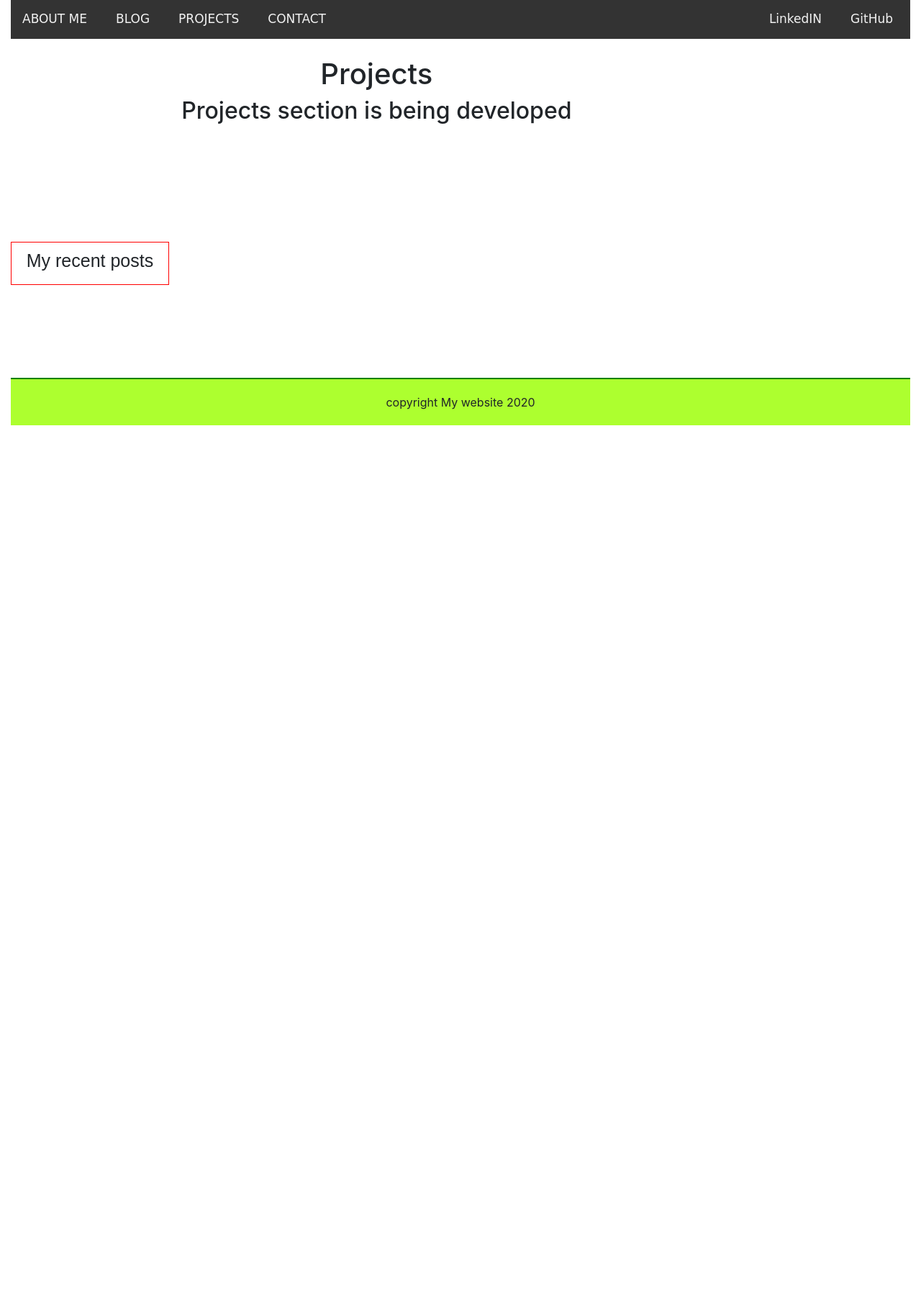
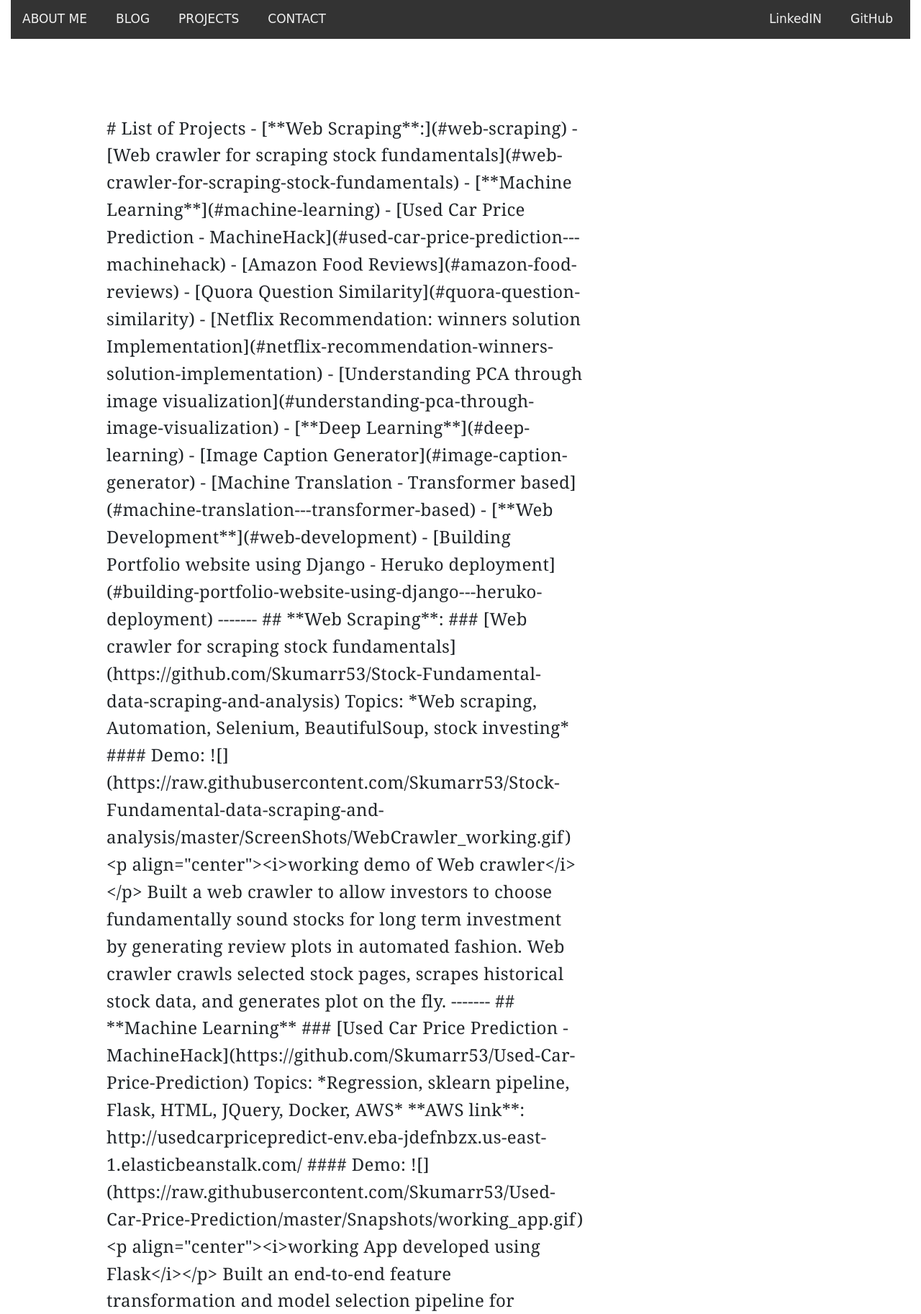
Before and after one commit to Skumarr53/My-Django-Blog, a Django app: page /projects/ in a window 1280 px wide. Shown: the part 100-1926 px from the top of the page at 72% size. Before the commit the page ends 691 px from the top, so only its background shows below. Run offline with Django 3.2, Linux system fonts and the light colour scheme; data that the repository does not hold is empty; some libraries are stand-ins or nearby versions.

Commit message:
Added projects

```diff
--- a/MyDjangoBlog/settings.py
+++ b/MyDjangoBlog/settings.py
@@ -23,6 +23,7 @@
 
 # SECURITY WARNING: keep the secret key used in production secret!
 #SECRET_KEY = '*41$dqx9)opnx^*^&*tdb0boiwgtv5w%&_%$sb*l!@s@$0h5#q'
+
 SECRET_KEY = os.environ.get('SECRET_KEY')
 
 # SECURITY WARNING: don't run with debug turned on in production!
--- a/blog/markdown2post.py
+++ b/blog/markdown2post.py
@@ -1,9 +1,4 @@
 #!/usr/bin/env python
-
-#----------------Run the below commands to convert Medium to Markdown---
-#mediumexporter Link-to-article > path-of-output-md-file
-#For ex:
-#mediumexporter https://medium.com/@skumarr53/setting-up-python-jupyter-spark-integrated-environment-in-aws-ec2-instance-6dfd93a85c84 > medium_post.md
 
 #----------------run the below commands to upload all the md files and register in database----------
 #python manage.py shell
--- a/blog/templates/blog/base.html
+++ b/blog/templates/blog/base.html
@@ -58,7 +58,7 @@
                     <a class="mr-2"  href=#>CONTACT</a>
                     <div class="topnav-right">
                         <a class="mr-2" href = "https://www.linkedin.com/in/santhosh-kumar-choori/">LinkedIN</a>
-                        <a class="mr-2" href = "https://github.com/Skumarr53">GitHub</a>
+                        <a class="mr-2" href = "https://github.com/Skumarr53/List-of-projects">GitHub</a>
                     </div>
             </div>
 
--- /dev/null
+++ b/projects/Projects_list/projects_descrip.md
@@ -0,0 +1,109 @@
+# List of Projects
+
+- [**Web Scraping**:](#web-scraping)
+  - [Web crawler for scraping stock fundamentals](#web-crawler-for-scraping-stock-fundamentals)
+- [**Machine Learning**](#machine-learning)
+  - [Used Car Price Prediction - MachineHack](#used-car-price-prediction---machinehack)
+  - [Amazon Food Reviews](#amazon-food-reviews)
+  - [Quora Question Similarity](#quora-question-similarity)
+  - [Netflix Recommendation: winners solution Implementation](#netflix-recommendation-winners-solution-implementation)
+  - [Understanding PCA through image visualization](#understanding-pca-through-image-visualization)
+- [**Deep Learning**](#deep-learning)
+  - [Image Caption Generator](#image-caption-generator)
+  - [Machine Translation - Transformer based](#machine-translation---transformer-based)
+- [**Web Development**](#web-development)
+  - [Building Portfolio website using Django - Heruko deployment](#building-portfolio-website-using-django---heruko-deployment)
+
+-------
+
+## **Web Scraping**:
+### [Web crawler for scraping stock fundamentals](https://github.com/Skumarr53/Stock-Fundamental-data-scraping-and-analysis)
+
+Topics: *Web scraping, Automation, Selenium, BeautifulSoup, stock investing*
+
+#### Demo:
+![](https://raw.githubusercontent.com/Skumarr53/Stock-Fundamental-data-scraping-and-analysis/master/ScreenShots/WebCrawler_working.gif)
+<p align="center"><i>working demo of Web crawler</i></p>
+
+Built a web crawler to allow investors to choose fundamentally sound stocks for long term investment by generating review plots in automated fashion. Web crawler crawls selected stock pages, scrapes historical stock data, and generates plot on the fly.
+
+-------
+
+
+## **Machine Learning**
+
+### [Used Car Price Prediction - MachineHack](https://github.com/Skumarr53/Used-Car-Price-Prediction)
+
+Topics: *Regression, sklearn pipeline, Flask, HTML, JQuery, Docker, AWS*
+
+**AWS link**: http://usedcarpricepredict-env.eba-jdefnbzx.us-east-1.elasticbeanstalk.com/
+
+#### Demo:
+
+![](https://raw.githubusercontent.com/Skumarr53/Used-Car-Price-Prediction/master/Snapshots/working_app.gif)
+<p align="center"><i>working App developed using Flask</i></p>
+
+Built an end-to-end feature transformation and model selection pipeline for predicting the price of used Cars, helping buyers to make an informed purchase. Applied transformation, appropriate techniques for Encoding categories to numbers, then trained various models. **Gradient Boosting Regressor** turns out to be the best model with  Mean Squared Logarithmic Error (MSLE) of **0.033**. Designed an interactive Web application for model deployment using **Flask** framework and Hosted on [**AWS**](http://usedcarpricepredict-env.eba-jdefnbzx.us-east-1.elasticbeanstalk.com/) using Elastic Beanstalk service via **Docker** image.
+
+-------
+### [Amazon Food Reviews](https://github.com/Skumarr53/Amazon-Food-Reviews-Kaggle)
+
+Topics: *Sentiment analysis, sklearn pipeline, Text-processing, Word2Vec, Gensim,*
+
+Built a Sentiment analysis tool that classifies reviews to gain an overview of the customer's opinion in real-time. Applied text featurization techniques BOW, TFIDF, Word2Vec, Average Word2Vec, Tfidf weighted word2vec text featurization techniques, then trained various ML models. **Logistic Regression** with **TFIDF** Vectorization turns out to be the best model with AUROC of **0.982** and **93**% accuracy.
+
+-------
+
+### [Quora Question Similarity](https://github.com/Skumarr53/Quora-Question-Similarity-Kaggle)
+
+Topics: *Classification, sklearn pipeline, Text-processing, Word2Vec, Gensim, Spacy*
+
+ Built a Classifier that identifies duplicate questions on Quora to enhance the user experience by instantly providing answers to questions that have already been answered. Created an NLP transformation pipeline for extracting basic, fuzzy, TFIDF, and Word2Vec features, then trained various ML models. **XGBoost** turns out to be the best model with **84**% accuracy.
+
+-------
+### [Netflix Recommendation: winners solution Implementation](https://github.com/Skumarr53/Netflix-Recommender-System)
+
+Topics: *collaborative filtering, Surprise*
+
+Built a recommendation system to make personal movie recommendations based on each customer’s unique tastes. Extracted basic features such as Global avg. ratings, avg. rating for each user and movie, Avg. ratings of top similar users and movies, and predictions from **baseline** models.  **XGBoost** turns out to be the best model with **0.967** rmse.
+
+-------
+
+### [Understanding PCA through image visualization](https://github.com/Skumarr53/Principal-Component-Analysis-testing-on-Image-data)
+
+Topics: *PCA, Image processing, Dimensionlity reduction*
+
+Built a PCA model from scratch in Python, then tested on Multi-spectral satellite image data consisting of 7 band images. The first three Principal components retained **93**% information, thus original data was reduced from 7 dimensions to 3 without losing much information.
+
+-------
+## **Deep Learning**
+
+### [Image Caption Generator](https://github.com/Skumarr53/Image-Caption-Generation-using-Fastai)
+
+Topics: *PyTorch, Fastai, Caption Generation, Flask deployment, transfer learning, Encoder-Decoder, Beam search*
+
+#### Demo:
+![](https://raw.githubusercontent.com/Skumarr53/Image-Caption-Generation-using-Fastai/master/snapshots/caption_gen.gif)
+<p align="center"><i>working App developed using Flask</i></p>
+
+Implemented image caption generation method discussed **Show, Attend and Tell** paper using **Fastai** framework to describe the content of images. For encoder part, pre-trained **ResNet50** model is used and **LSTM** for decoder. Achieved **24** **BLEU** score for Beam search size of 5. Designed a Web application for model deployment using the **Flask** framework.
+
+-------
+
+### [Machine Translation - Transformer based](https://github.com/Skumarr53/Attention-is-All-you-Need-PyTorch)
+
+Topics: *PyTorch, NLP, Fastai, Bert transformer, Encoder-Decoder, Streamlit*
+
+Implemented **Transformer** based machine translation method discussed in **Attention Is All You Need** paper using **Fastai** framework to translate queries French-to-English. Achieved **50** **BLEU** score using **BERT** architecture. Designed a Web application for model deployment using **Streamlit** framework.
+
+
+--------
+
+## **Web Development**
+
+### [Building Portfolio website using Django - Heruko deployment](https://skumar-djangoblog.herokuapp.com/blog/)
+Topics: *Web-development, Django, Html, JQuery, Heroku*
+
+**website link**: https://skumar-djangoblog.herokuapp.com/
+
+Developed a personal website using **Django** framework for sharing my ideas and projects. This website is hosted on **Heruko**.
--- /dev/null
+++ b/projects/templates/projects_lists.html
@@ -0,0 +1,102 @@
+{% extends "blog/base.html" %}
+{% load static %}
+
+{% block content %}
+<style type="text/css">
+
+.h1, .h2, .h3, .h4, .h5, .h6, h1, h2, h3, h4, h5, h6 {
+    margin-top: 2.5rem;
+    margin-bottom: 1.5rem;
+    font-family: inherit;
+    font-weight: 800;
+    line-height: 1.5;
+    color: inherit;
+    max-width: 80%;
+}
+
+
+article {
+    letter-spacing: 0.015em;
+    padding: 0px;
+    padding-top: 40px;
+    font-size: 24px;
+    line-height: 1.58;
+    font-family:  medium-content-serif-font, Cambria, Cochin, Georgia, Times, serif;
+    max-width: 80%;
+    }
+
+
+img {
+    display: block;
+    vertical-align: middle;
+    max-width: 1000px;
+    margin-left:auto;
+    margin-right: auto;
+    width: 100%;
+    height: auto;
+    border-style:None;
+}
+
+p {
+    display: block;
+    margin-block-start: 1em;
+    margin-block-end: 1em;
+    margin-inline-start: 0px;
+    margin-inline-end: 0px;
+}
+
+pre {
+    font-family: Consolas,Menlo,'Deja Vu Sans Mono','Bitstream Vera Sans Mono',monospace;
+    font-size: .6em;
+    line-height: 24px!important;
+    padding: 7px 30px;
+    margin: 15px 0;
+    display: block;
+    color:black;
+    background: #eee;
+}
+
+li {
+    padding-bottom: 5px;
+    margin-left: 25px;
+}
+</style>
+
+<script type="text/javascript" src="https://cdnjs.cloudflare.com/ajax/libs/ace/1.4.7/ace.js"></script>
+
+<article class="col-md-11 offset-md-1 text-left">
+    <article id="text" class="markdown-body content-markdown text-left">{{ text }}</article>
+</article>
+
+
+
+<script>
+    $(document).ready(function() {
+        $("#text").load("projects/Projects_list/projects_descrip.txt");
+    });
+
+    /*
+        jQuery.get('projects/Projects_list/projects_descrip.md', function(data) {
+    alert(data);
+    //process text file line by line
+    $('#article').html(data.replace('n',''));
+    });
+
+
+    2.
+    // $(document).ready(function() {
+        $("#lesen").click(function() {
+            $.ajax({
+                url : "helloworld.txt",
+                dataType: "text",
+                success : function (data) {
+                    $(".text").html(data);
+                }
+            });
+        });
+    });
+    */
+
+</script>
+
+{% endblock content %}
--- a/projects/urls.py
+++ b/projects/urls.py
@@ -2,6 +2,7 @@
 from . import views
 
 urlpatterns = [
-    path('',views.project_index, name='project_index'),
+    path('',views.project_list, name='project_index'),
     path("<int:pk>/", views.project_detail, name="project_detail"),
+    path('projectslist',views.project_list,name="project_list")
     ]
--- a/projects/views.py
+++ b/projects/views.py
@@ -1,3 +1,4 @@
+from pathlib import Path
 from django.shortcuts import render
 from projects.models import Project
 
@@ -13,3 +14,9 @@
         'project': project
     }
     return render(request, 'project_detail.html', context)
+
+def project_list(request):
+    with open('projects/Projects_list/projects_descrip.md','r') as f:
+        text = f.read()
+    context = {'text': text}
+    return render(request,'projects_lists.html', context)
```
Also changed, not shown: 1 other file.
